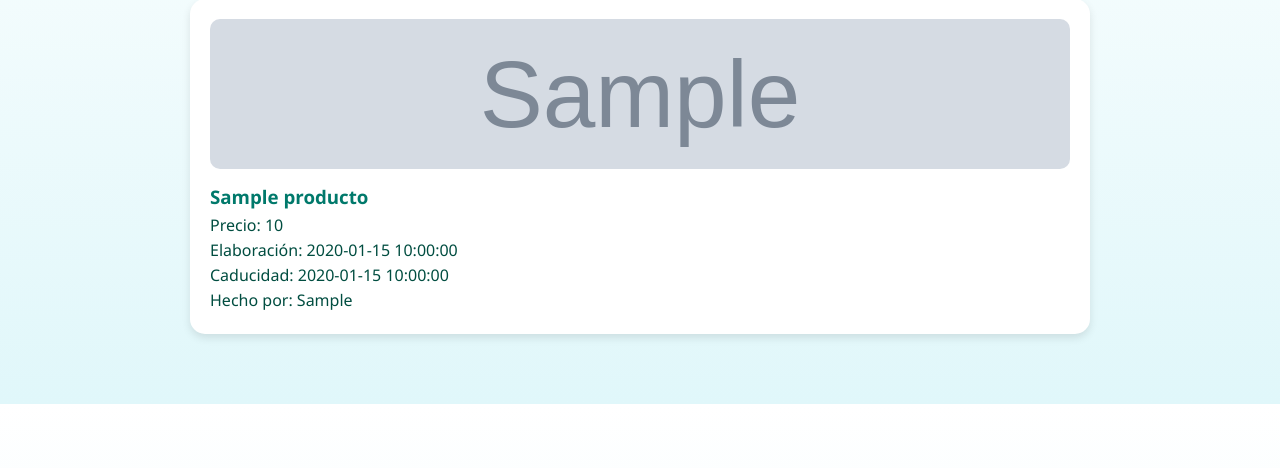
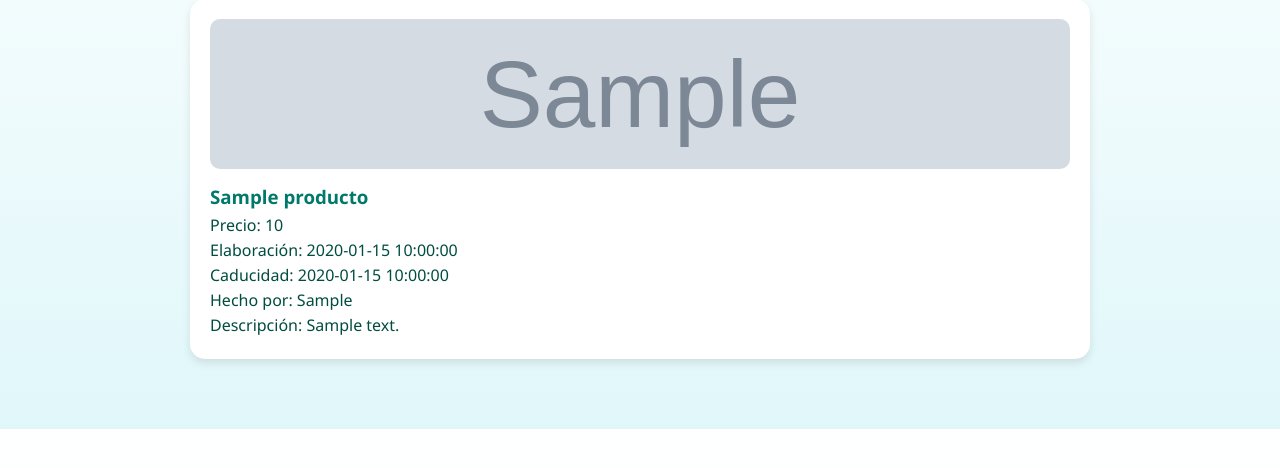
Before and after one commit to sandymha/practica_productosN, a Python web app: template templates/productos.html in a window 1280 px wide. Shown: the part 279-747 px from the top of the page. Run offline with Jinja, Linux system fonts and the light colour scheme; the template is opened without the code that fills it: most values are stand-ins (such as "Sample title", 1, 10 or a date in 2020); grey boxes marked "Sample" are stand-in pictures.

Commit message:
Visualizacion del apartado de descripcion productos.html

```diff
--- a/templates/productos.html
+++ b/templates/productos.html
@@ -88,6 +88,9 @@ a.logout:hover { color: #004d40; }
                 <p>Elaboración: {{ producto.fecha_elaboracion }}</p>
                 <p>Caducidad: {{ producto.fecha_caducidad }}</p>
                 <p>Hecho por: {{ producto.quien_hizo }}</p>
+                {% if producto.descripcion %}
+                    <p>Descripción: {{ producto.descripcion }}</p>
+                {% endif %}
             </div>
         {% endfor %}
     </div>
```
